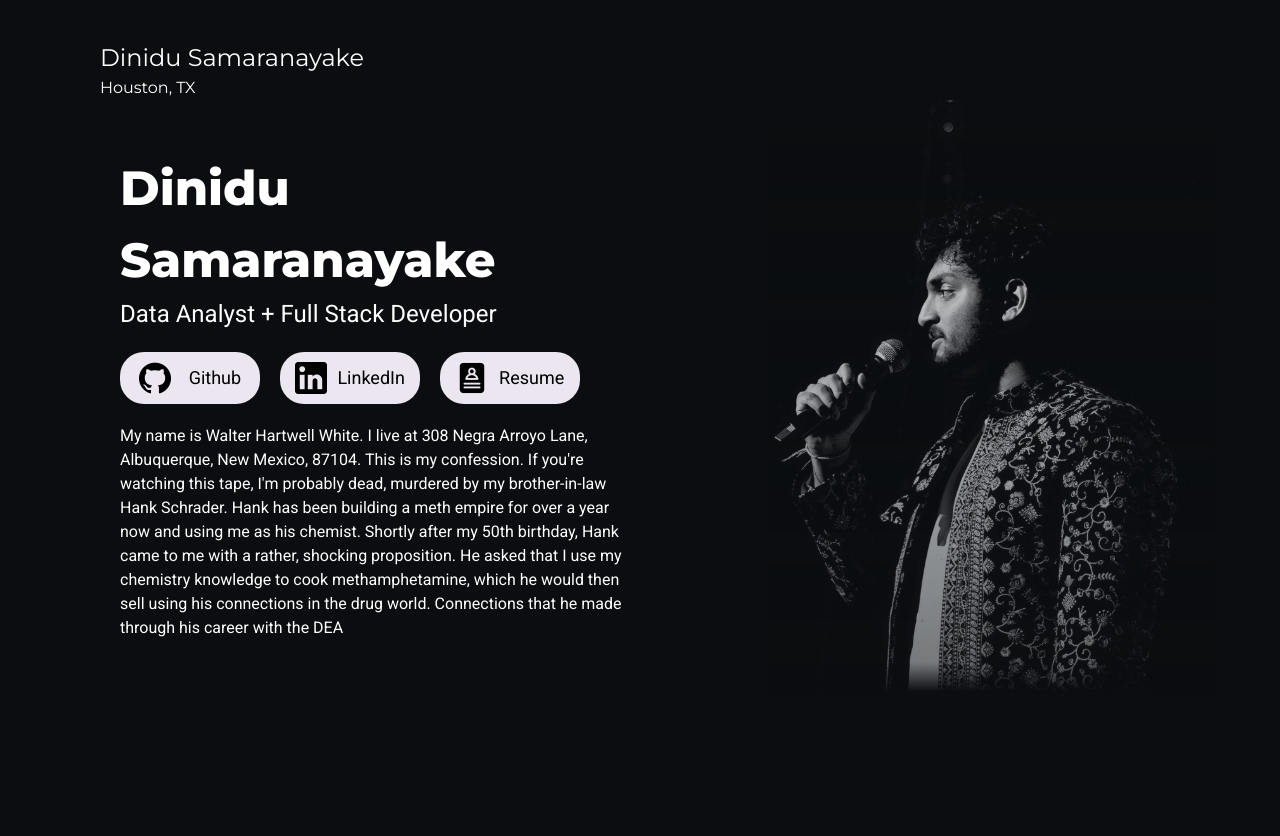
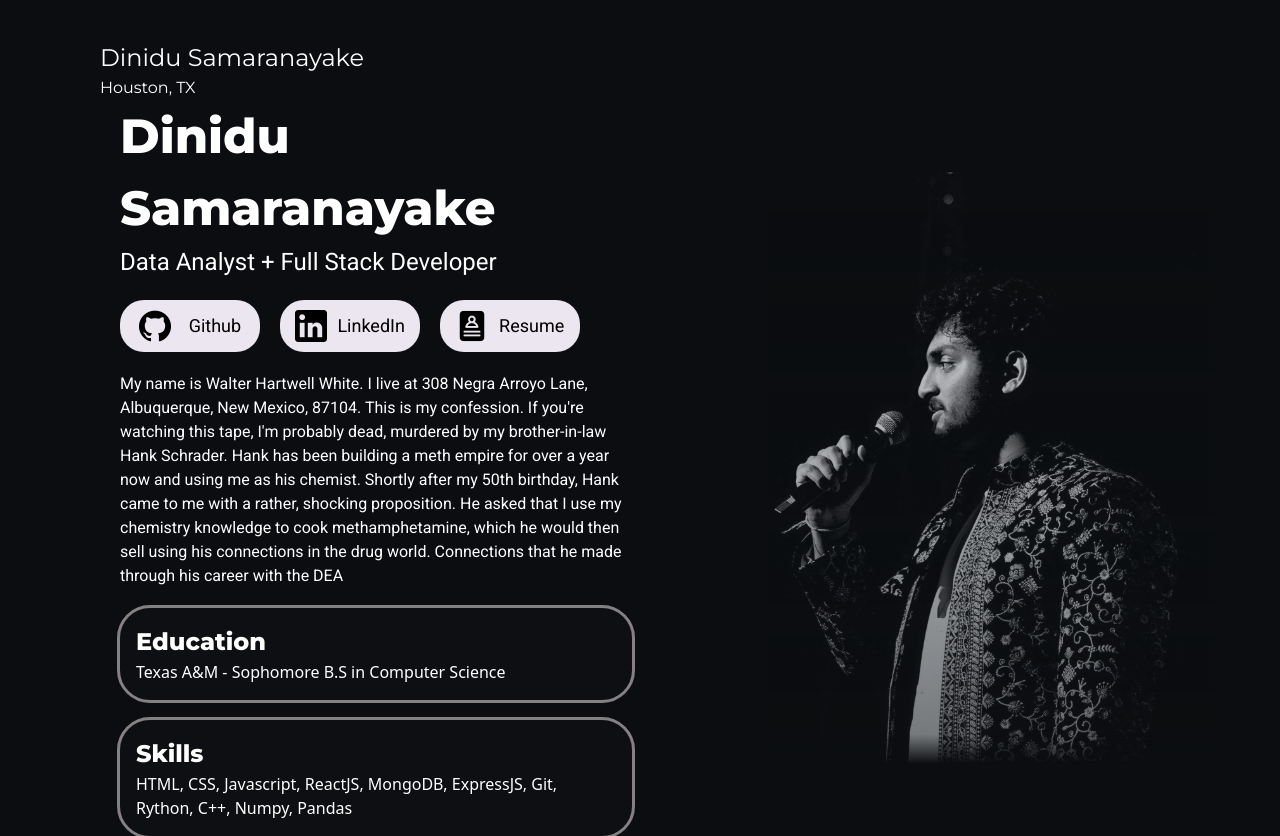
Before and after one commit to PaninGitHub/portfolio-app, a React (Vite) app: page / in a window 1280 px wide. Before the commit the page ends 800 px from the top, so only its background shows below. Built offline with nearby package versions, Linux system fonts and the light colour scheme.

Commit message:
Added button functionality and added descriptions

```diff
--- a/src/App.tsx
+++ b/src/App.tsx
@@ -1,5 +1,6 @@
 import Navibar from "./assets/components/Navibar";
 import Hero from "./assets/components/Hero";
+import DescriptionBox from "./assets/components/DescriptionBox";
 
 function App(){
   return(
--- /dev/null
+++ b/src/assets/components/DescriptionBox.tsx
@@ -0,0 +1,20 @@
+import '../../App.css'
+import { ReactNode } from 'react';
+
+type Props = {
+    children?: ReactNode;
+    header: string;
+}
+
+const DescriptionBox = ({ children="", header }: Props) => {
+    return(
+        <>
+        <div className="bg-[#231D1D]/[0.15] outline outline-[rgba(255,245,245,0.5)] text-white rounded-[30px] p-4 mt-[20px]">
+            <h1 className="font-montserrat text-[24px] font-extrabold">{header}</h1>
+            <p>{children}</p>
+        </div>
+        </>
+    )
+}
+
+export default DescriptionBox
--- a/src/assets/components/Hero.tsx
+++ b/src/assets/components/Hero.tsx
@@ -1,6 +1,7 @@
 import '../../App.css'
 import { ReactNode } from 'react';
 import HeroButton from './HeroButton'
+import DescriptionBox from './DescriptionBox';
 
 type Props = {
     children: ReactNode;
@@ -31,11 +32,15 @@ const Hero = ({ children }: Props) => {
                     <h1 className="font-montserrat font-extrabold text-[7vw] lg:text-[48px] text-white">Dinidu Samaranayake</h1>
                     <h2 className="font-roboto font-normal text-[16px] lg:text-[24px] text-white">Data Analyst + Full Stack Developer</h2>
                     <div className="flex flex-wrap max-w-[80vw] justify-center lg:justify-start mt-[20px] lg:mt-[20px]">
-                        <HeroButton image='github.png'>Github</HeroButton>
-                        <HeroButton image='linkedin.png'>LinkedIn</HeroButton>
-                        <HeroButton image='resume.png'>Resume</HeroButton>
+                        <HeroButton image='github.png' url='https://github.com/PaninGitHub'>Github</HeroButton>
+                        <HeroButton image='linkedin.png' url='https://www.linkedin.com/in/dinids/'>LinkedIn</HeroButton>
+                        <HeroButton image='resume.png' url='https://drive.google.com/file/d/1fEUtPP5iqM9bTx_DVj4_SALh36Irl7Lr/view?usp=sharing'>Resume</HeroButton>
                     </div>
                     <p className="font-roboto font-normal text-[1vm] md:text-[16px] mt-[10px] text-white">{ children }</p>
+                    <DescriptionBox header="Education">Texas A&M - Sophomore B.S in Computer Science</DescriptionBox>
+                    <DescriptionBox header="Skills">
+                    HTML, CSS, Javascript, ReactJS, MongoDB, ExpressJS, Git, Rython, C++, Numpy, Pandas
+                    </DescriptionBox>
                 </div>
             </div>
         </>
--- a/src/assets/components/HeroButton.tsx
+++ b/src/assets/components/HeroButton.tsx
@@ -3,18 +3,24 @@ import { ReactNode } from 'react';
 
 type Props = {
     children: ReactNode;
+    url: string;
     image?: string;
 }
 
-const HeroButton = ({ children, image = "" }: Props) => {
-    return(
-        <>
-            <button className="inline-flex flex-row items-center justify-around mr-[20px] mb-[10px] bg-[#ece6f0] border-none text-black font-roboto w-[140px] px-[10px] py-[10px] text-center no-underline text-lg rounded-3xl">
-                <img src={image} alt="" className="w-[32px]" ></img>
-                {children}
-            </button>
-        </>
-    )
+const HeroButton = ({ children, url, image = "" }: Props) => {
+    const handleRedirect = () => {
+        window.open(url, "_blank");
+    };
+
+    return (
+        <button
+            onClick={handleRedirect}
+            className="inline-flex flex-row items-center justify-around mr-[20px] mb-[10px] bg-[#ece6f0] border-none text-black font-roboto w-[140px] px-[10px] py-[10px] text-center no-underline text-lg rounded-3xl"
+        >
+            <img src={image} alt="" className="w-[32px]" />
+            {children}
+        </button>
+    );
 }
 
 export default HeroButton
```
